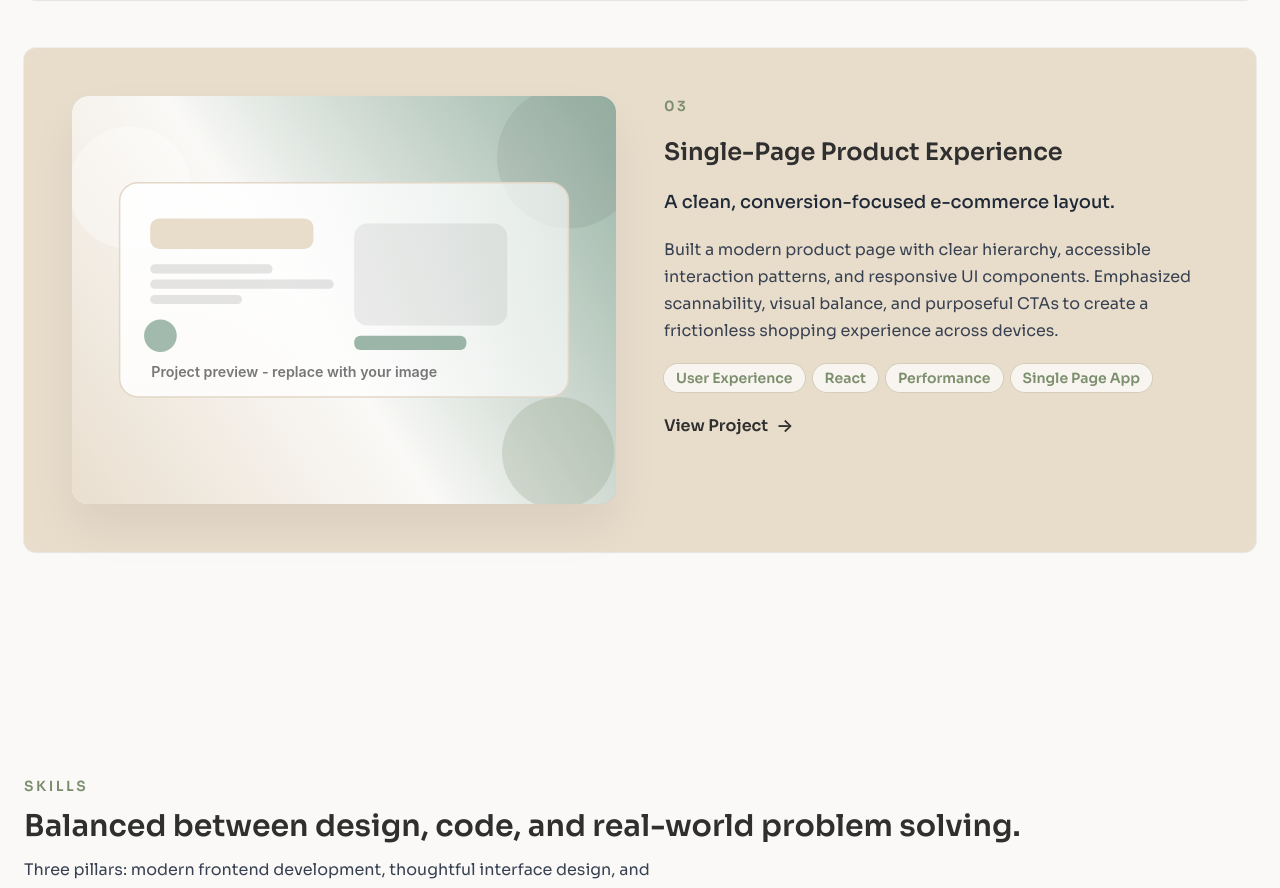
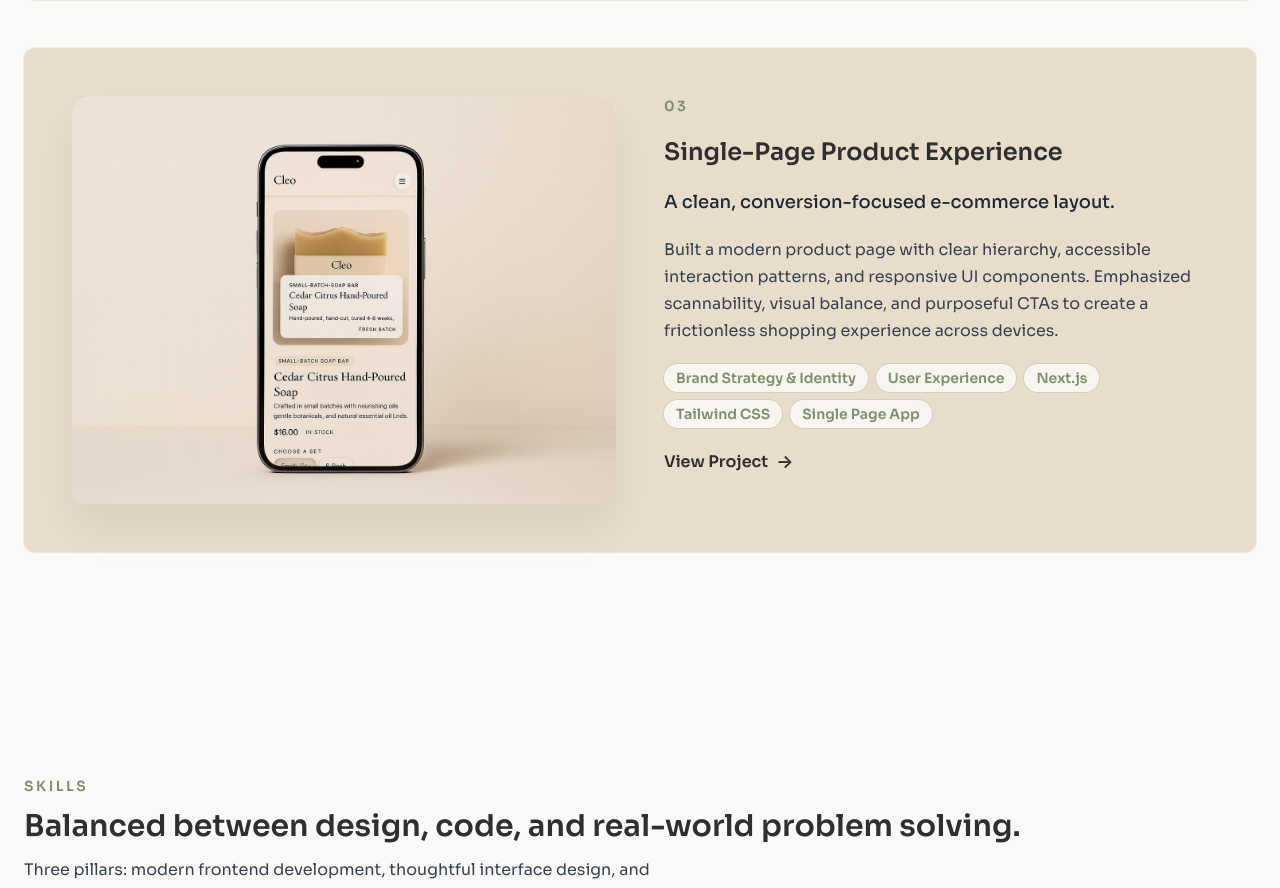
Before and after one commit to andrewliamc/portfolio-site, a React (Vite) app: page / in a window 1280 px wide. Shown: the part 2674-3562 px from the top of the page. Built offline with nearby package versions, Linux system fonts and the light colour scheme.

Commit message:
Adding and updating Cleo Project card preview img

```diff
--- a/src/App.tsx
+++ b/src/App.tsx
@@ -68,9 +68,9 @@ const projects: Project[] = [
     summary: 'A clean, conversion-focused e-commerce layout.',
     description:
       'Built a modern product page with clear hierarchy, accessible interaction patterns, and responsive UI components. Emphasized scannability, visual balance, and purposeful CTAs to create a frictionless shopping experience across devices.',
-    tech: ['User Experience', 'React', 'Performance', 'Single Page App'],
-    imageSrc: placeholderImage,
-    imageAlt: 'Preview placeholder for single-page product experience',
+    tech: ['Brand Strategy & Identity', 'User Experience', 'Next.js', 'Tailwind CSS', 'Single Page App'],
+    imageSrc: '/cleo-project-card.png',
+    imageAlt: 'Screenshot of the Cleo single-page product experience',
     imagePosition: 'left',
     link: 'https://cleo-ecommerce-single-page.vercel.app/',
   },
```
Also changed, not shown: public/cleo-project-card.png (added).
